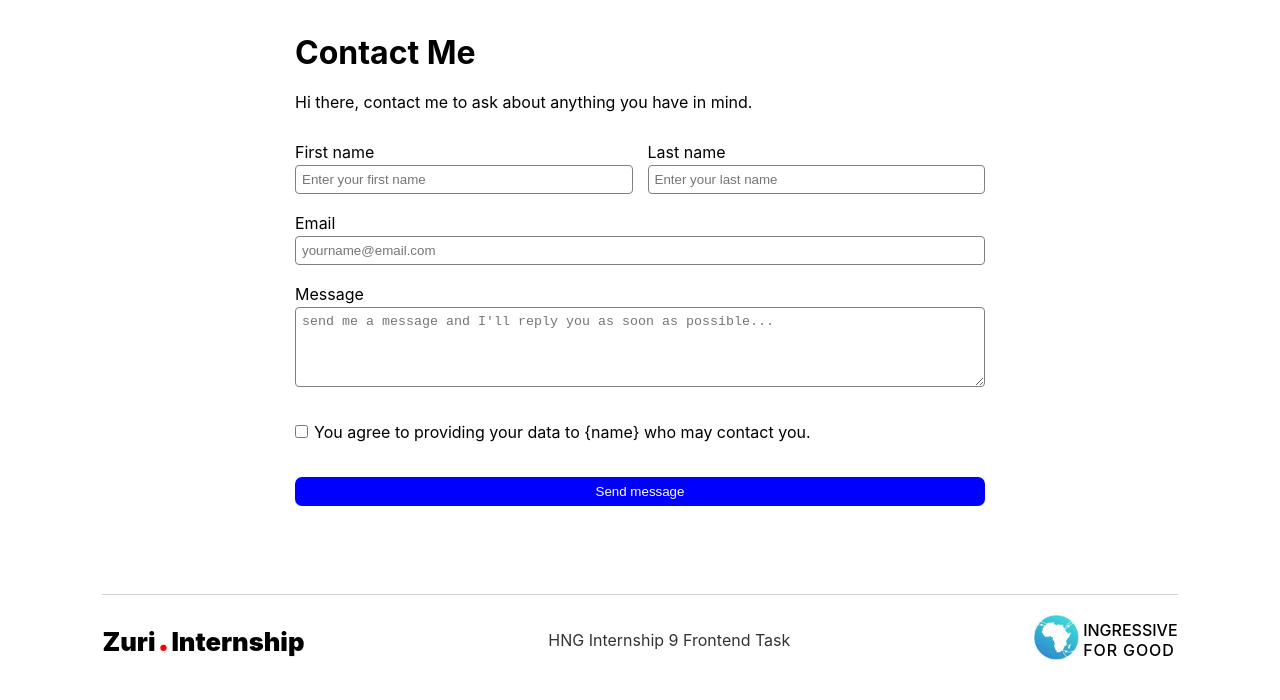
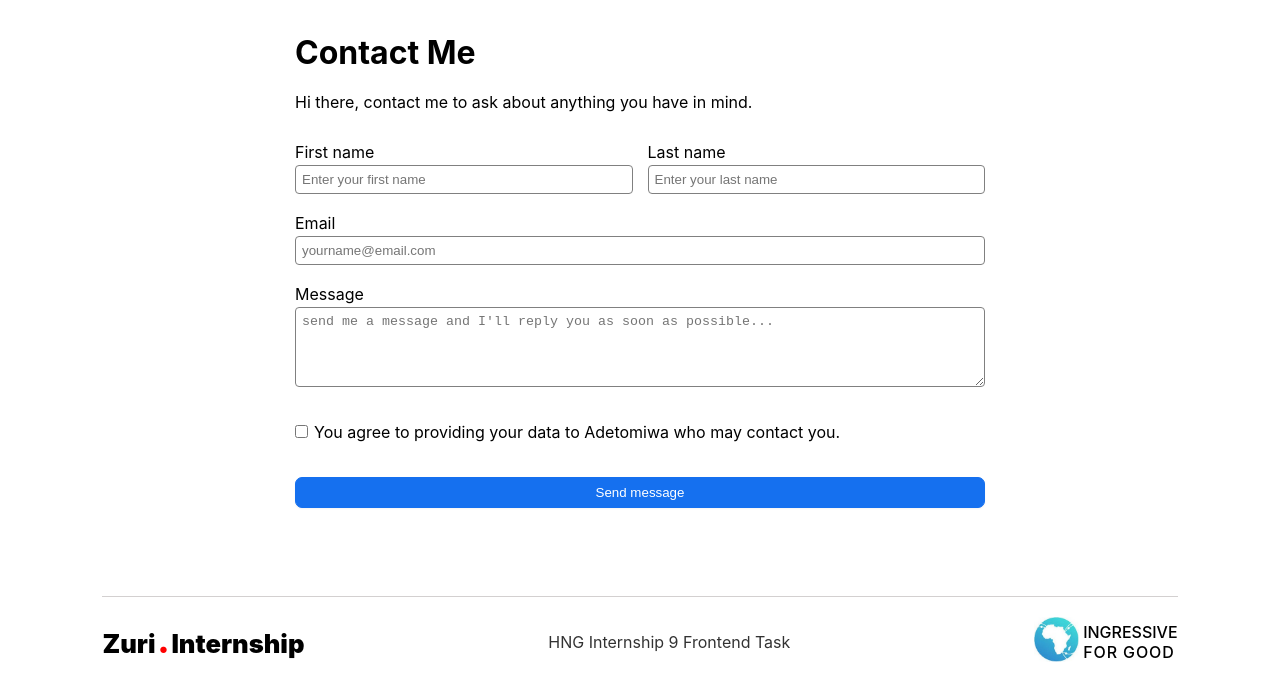
Before and after one commit to adetomiwa-esq/zuri-task1.0, a React (Create React App) app: page /contact in a window 1280 px wide. Shown: the top 700 px of the page. Built offline with nearby package versions, Linux system fonts and the light colour scheme.

Commit message:
use appropriate Ids and correct styling

```diff
--- a/src/components/Contact.css
+++ b/src/components/Contact.css
@@ -39,7 +39,7 @@
 }
 
 .send-msg {
-    background-color: blue;
+    background-color: #1570EF;
     color: white;
     border: 0;
     outline: 0;
@@ -47,6 +47,8 @@
     border-radius: 7px;
     margin-top: 20px;
     cursor: pointer;
+    border: 1px solid #1570EF;
+    box-shadow: 0px 1px 2px rgba(16, 24, 40, 0.05);
 }
 
 .send-msg:hover {
--- a/src/components/Pages/Contact.js
+++ b/src/components/Pages/Contact.js
@@ -3,7 +3,7 @@ import '../Contact.css';
 import { GrCheckmark } from 'react-icons/gr'
 
 function Contact() {
-
+    const myName = 'Adetomiwa'
 
     const [formData, setFormData] = useState({
         firstName: '',
@@ -129,7 +129,7 @@ function Contact() {
 
             <form className='contact-form'>
                 <div className='first-name'>
-                    <p>First name</p>
+                    <label htmlFor='first_name'>First name</label>
                     <input
                         id='first_name'
                         className='letter value'
@@ -143,7 +143,7 @@ function Contact() {
                 </div>
 
                 <div className='last-name'>
-                    <p>Last name</p>
+                    <label htmlFor='last_name'>Last name</label>
                     <input
                         id='last_name'
                         className='letter value'
@@ -157,7 +157,7 @@ function Contact() {
                 </div>
 
                 <div className='email'>
-                    <p>Email</p>
+                    <label htmlFor='email'>Email</label>
                     <input
                         id='email'
                         className='letter value'
@@ -171,7 +171,7 @@ function Contact() {
                 </div>
 
                 <div className='message'>
-                    <p>Message</p>
+                    <label htmlFor='message'>Message</label>
                     <textarea
                         id='message'
                         className='letter resize value'
@@ -194,7 +194,7 @@ function Contact() {
                         onChange={updateForm}
                     /><span></span>
                     <label htmlFor='isChecked'>
-                        {`You agree to providing your data to {name} who may contact you.`}
+                        {`You agree to providing your data to ${myName} who may contact you.`}
                     </label>
                     <div className='error consent'></div>
                 </div>
```
